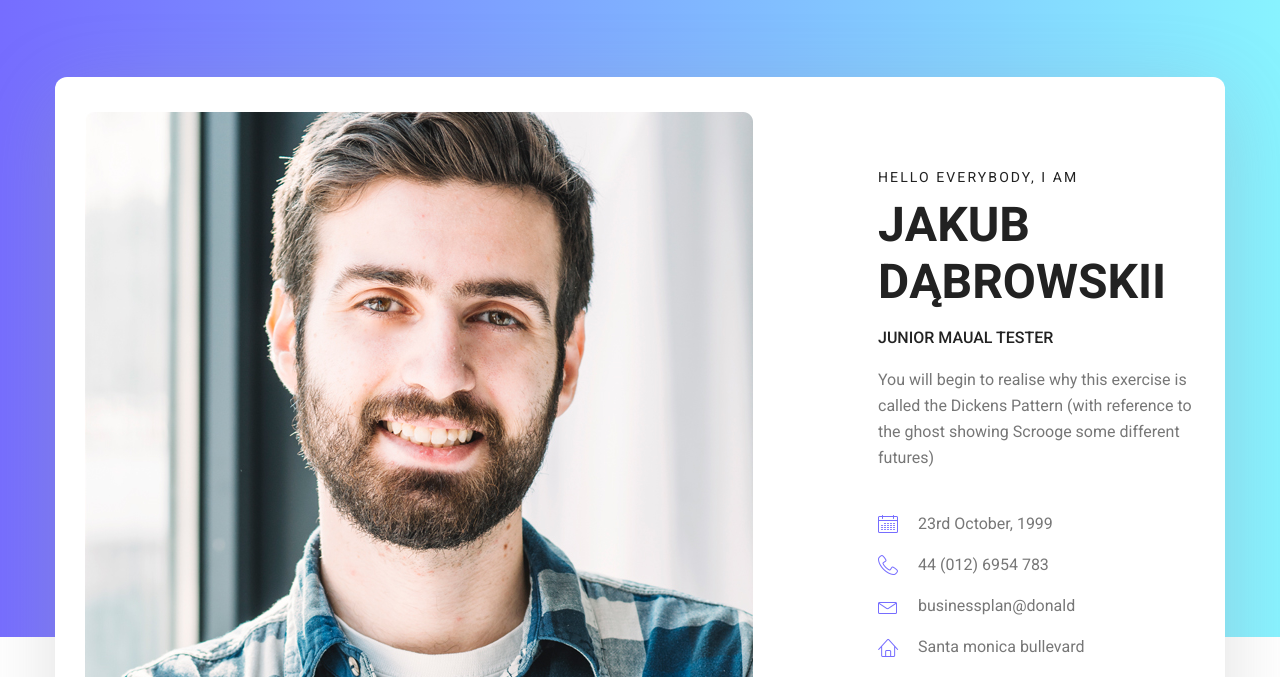
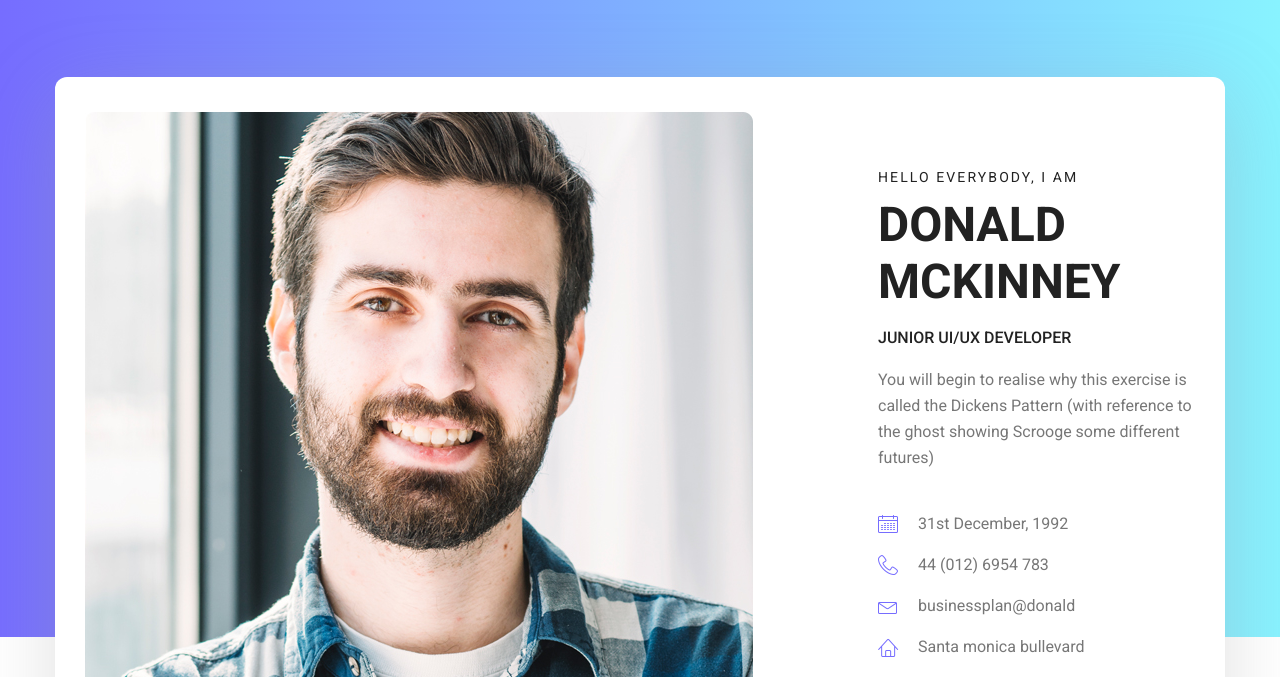
Before and after one commit to Pisuuu/WI, a plain HTML site: page index.html in a window 1280 px wide. Shown: the part 123-800 px from the top of the page. Drawn offline with Linux system fonts and the light colour scheme.

Commit message:
Dodanie plikow stronyosiem

```diff
--- a/index.html
+++ b/index.html
@@ -75,11 +75,11 @@
 							<div class="media-body">
 								<div class="personal_text">
 									<h6>Hello Everybody, i am</h6>
-									<h3>Jakub Dąbrowskii</h3>
-									<h4>Junior Maual tester</h4>
+									<h3>Donald McKinney</h3>
+									<h4>Junior UI/UX Developer</h4>
 									<p>You will begin to realise why this exercise is called the Dickens Pattern (with reference to the ghost showing Scrooge some different futures)</p>
 									<ul class="list basic_info">
-										<li><a href="#"><i class="lnr lnr-calendar-full"></i> 23rd October, 1999</a></li>
+										<li><a href="#"><i class="lnr lnr-calendar-full"></i> 31st December, 1992</a></li>
 										<li><a href="#"><i class="lnr lnr-phone-handset"></i> 44 (012) 6954 783</a></li>
 										<li><a href="#"><i class="lnr lnr-envelope"></i> businessplan@donald</a></li>
 										<li><a href="#"><i class="lnr lnr-home"></i> Santa monica bullevard</a></li>
```
